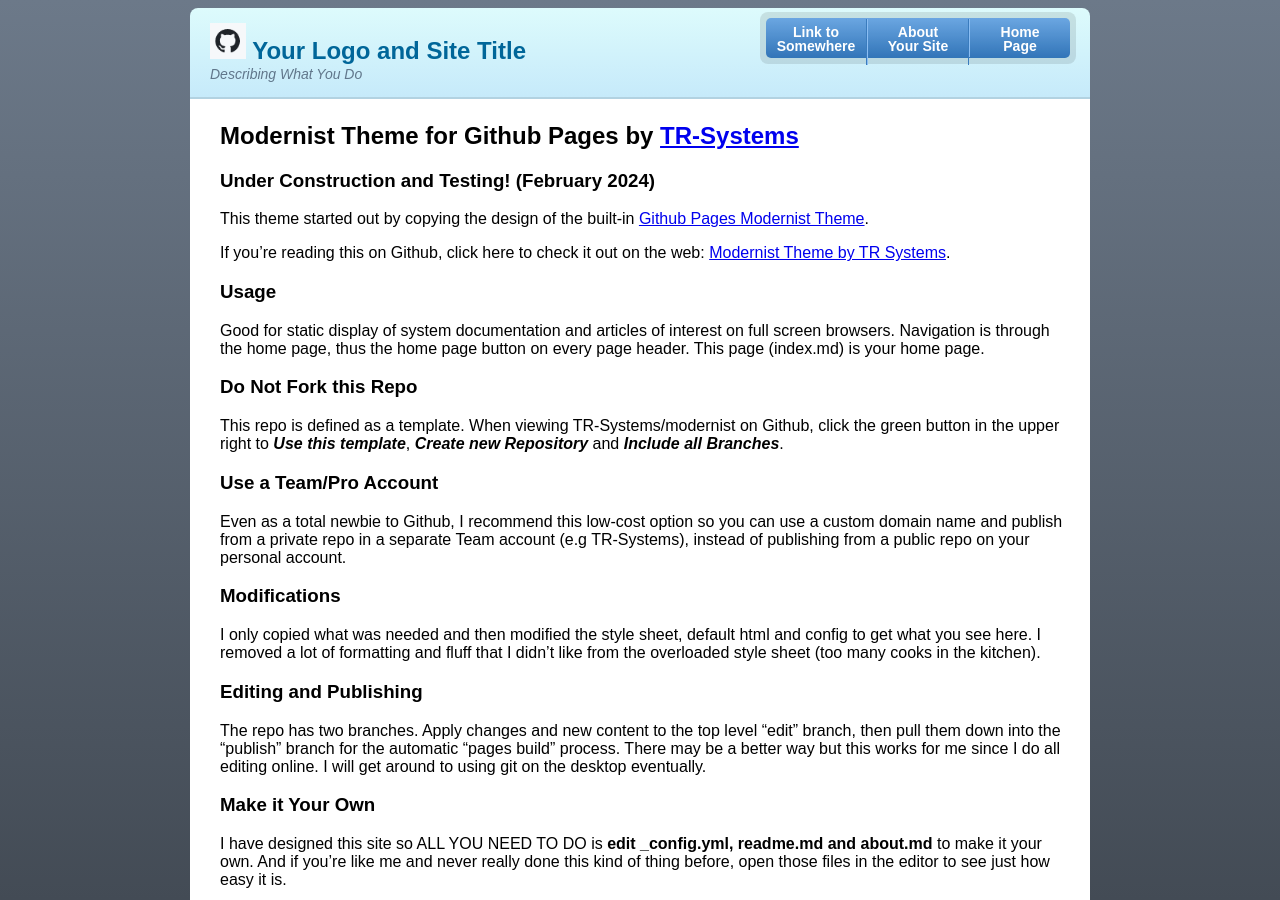
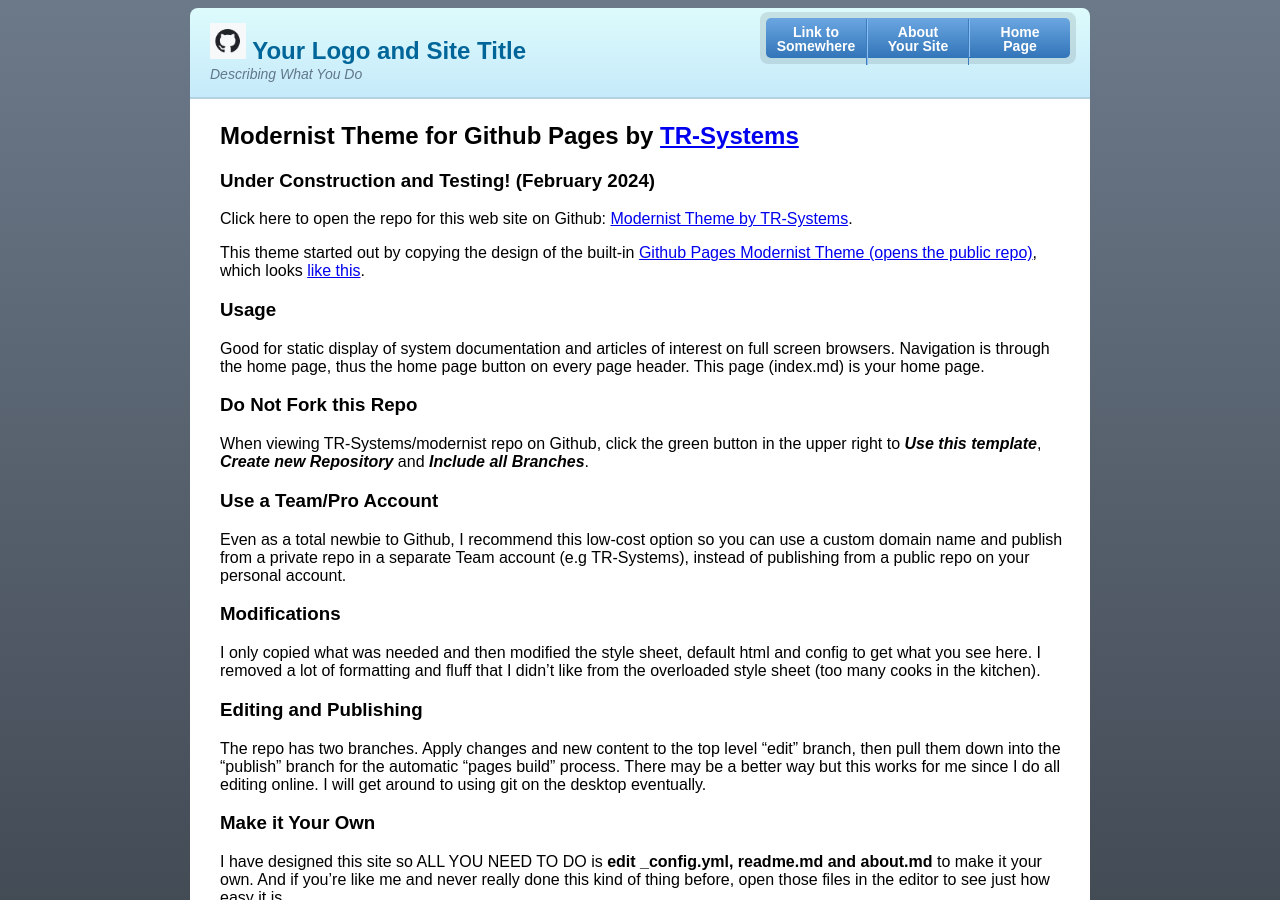
Before and after one commit to TR-Systems/modernist, a Jekyll site: the page built from index.md, in a window 1280 px wide and 900 px high. Built offline with Jekyll 4.4.1, drawn with Linux system fonts in a browser that asks for light colours; our own code applies the rules of GitHub Pages for plain Markdown files.

Commit message:
Update index.md

```diff
--- a/index.md
+++ b/index.md
@@ -1,14 +1,15 @@
 ## Modernist Theme for Github Pages by [TR-Systems](https://TR-Systems.github.io/web/){:target="_blank"}
 ### Under Construction and Testing! (February 2024)
-This theme started out by copying the design of the built-in [Github Pages Modernist Theme](https://github.com/pages-themes/modernist){:target="_blank"}.
 
-If you're reading this on Github, click here to check it out on the web: [Modernist Theme by TR Systems](https://tr-systems.github.io/modernist/){:target="_blank"}.
+Click here to open the repo for this web site on Github: [Modernist Theme by TR-Systems](https://github.com/TR-Systems/modernist){:target="_blank"}.
+
+This theme started out by copying the design of the built-in [Github Pages Modernist Theme (opens the public repo)](https://github.com/pages-themes/modernist){:target="_blank"}, which looks [like this](https://pages-themes.github.io/modernist/){:target="_blank"}.
 
 ### Usage
 Good for static display of system documentation and articles of interest on full screen browsers. Navigation is through the home page, thus the home page button on every page header. This page (index.md) is your home page.
 
 ### Do Not Fork this Repo
-This repo is defined as a template. When viewing TR-Systems/modernist on Github, click the green button in the upper right to ***Use this template***, ***Create new Repository*** and ***Include all Branches***.
+When viewing TR-Systems/modernist repo on Github, click the green button in the upper right to ***Use this template***, ***Create new Repository*** and ***Include all Branches***.
 
 ### Use a Team/Pro Account
 Even as a total newbie to Github, I recommend this low-cost option so you can use a custom domain name and publish from a private repo in a separate Team account (e.g TR-Systems), instead of publishing from a public repo on your personal account.
```
